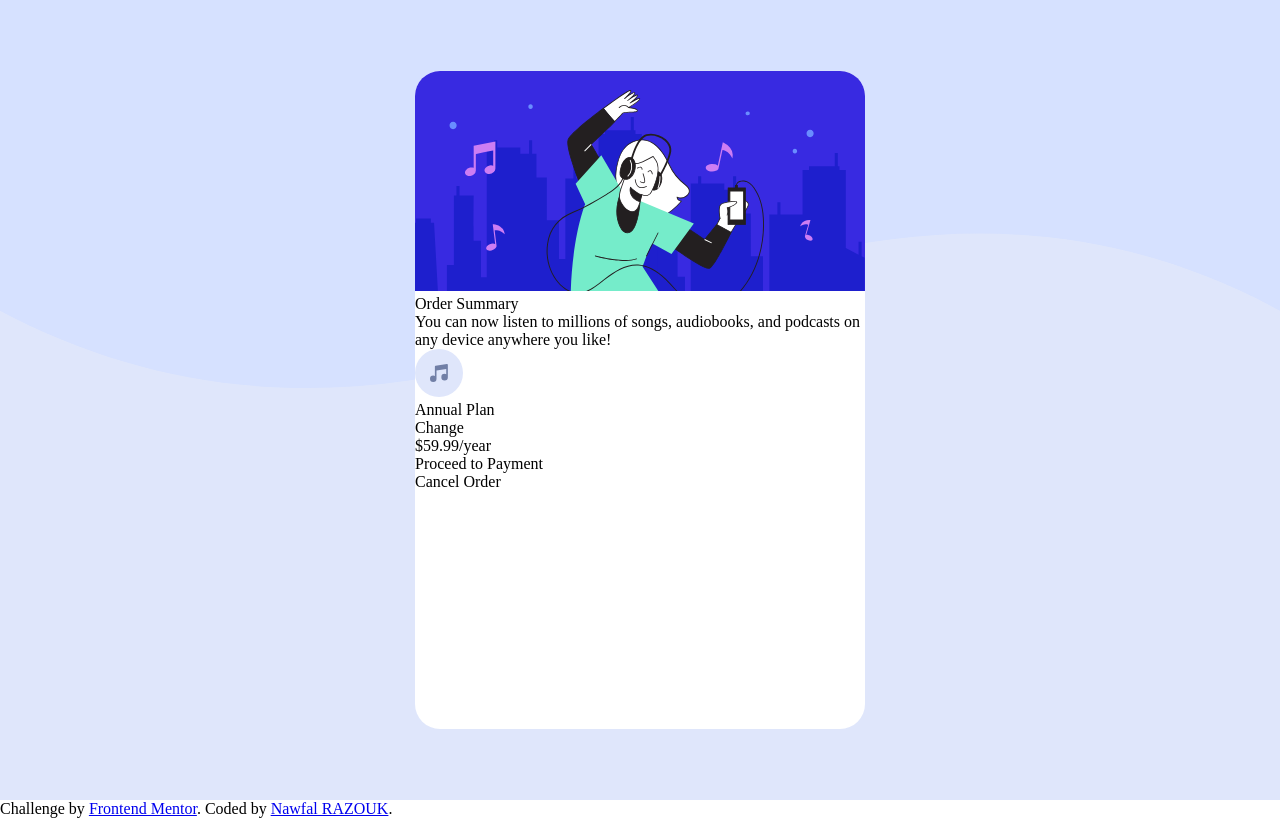
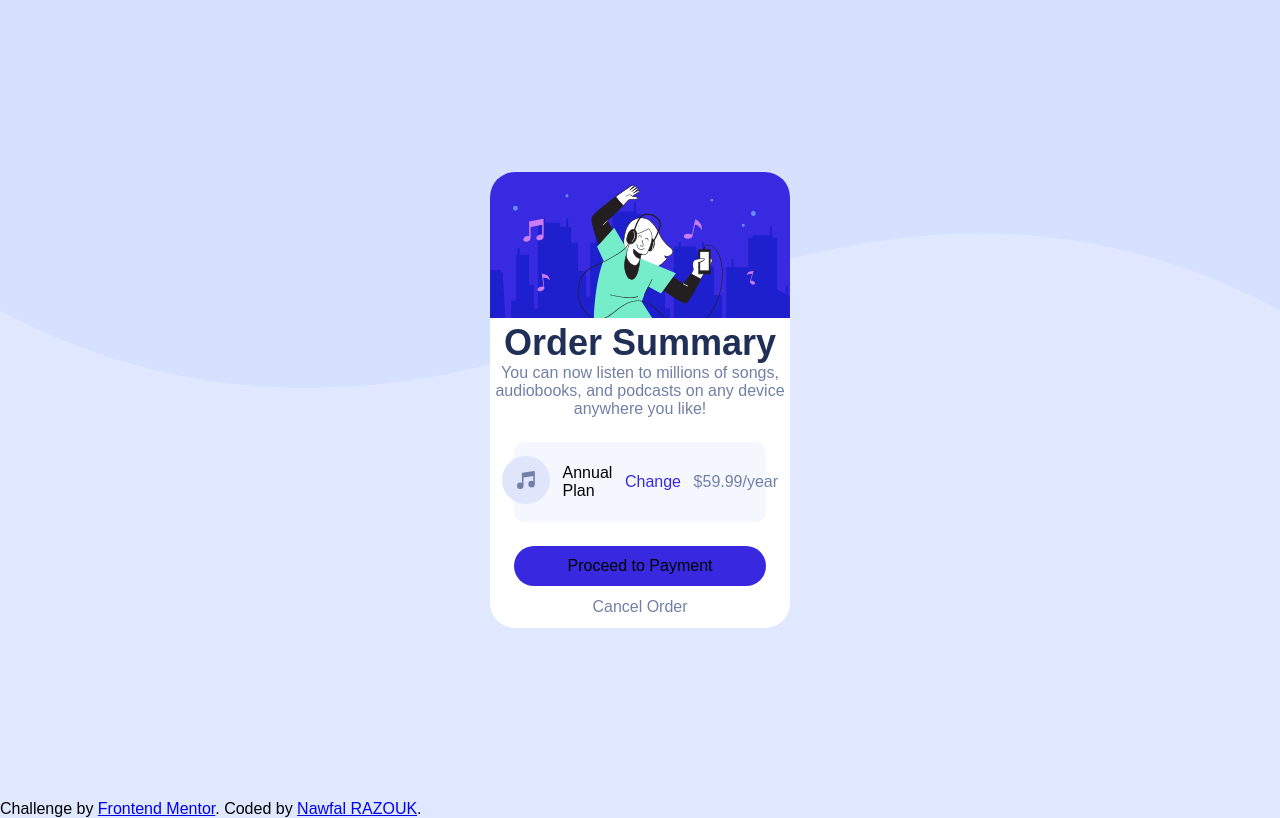
Before and after one commit to NawfalRAZOUK7/Order-summary-component, a plain HTML site: page index.html in a window 1280 px wide. Drawn offline with Linux system fonts and the light colour scheme.

Commit message:
Mise en page

```diff
--- a/style.css
+++ b/style.css
@@ -1,10 +1,11 @@
 body {
     margin: 0px;
+    font-family: 'Red Hat Display', sans-serif;
 }
 
 .main {
     height: 100vh;
-    background-color: #DFE6FB;
+    background-color: hsl(225, 100%, 94%);
     background-image: url("./assets/pattern-background-desktop.svg");
     background-repeat: no-repeat;
     background-size: 100%;
@@ -15,11 +16,71 @@ body {
 
 .Card {
     background-color: white;
-    width: 450px;
-    height: 658px;
+    width: 300px;
     border-radius: 25px;
 }
 
 .hero {
+    width: 300px;
     border-radius: 25px 25px 0px 0px;
 }
+
+.title {
+    text-align: center;
+    font-weight: bold;
+    font-size: 36px;
+    color: hsl(223, 47%, 23%);
+}
+
+.text {
+    text-align: center;
+    font-size: 16px;
+    color: hsl(224, 23%, 55%);
+}
+
+.music {
+    background-color: hsl(225, 100%, 98%);
+    display: flex;
+    flex-direction: row;
+    margin: 8%;
+    gap: 5%;
+    height: 10vh;
+    justify-content: center;
+    align-items: center;
+    border-radius: 10px;
+}
+
+
+/*
+.music_icon {}
+
+.music_tite {}
+*/
+
+.music_click {
+    color: hsl(245, 75%, 52%);
+}
+
+.music_price {
+    color: hsl(224, 23%, 55%);
+}
+
+.Payment {
+    background-color: hsl(245, 75%, 52%);
+    border-radius: 25px;
+    height: 5vh;
+    display: flex;
+    align-items: center;
+    justify-content: center;
+    margin: 0% 8%;
+}
+
+.Cancel {
+    margin: 4%;
+    text-align: center;
+    color: hsl(224, 23%, 55%);
+}
+
+.attribution {
+    background-color: hsl(225, 100%, 94%);
+}
```
